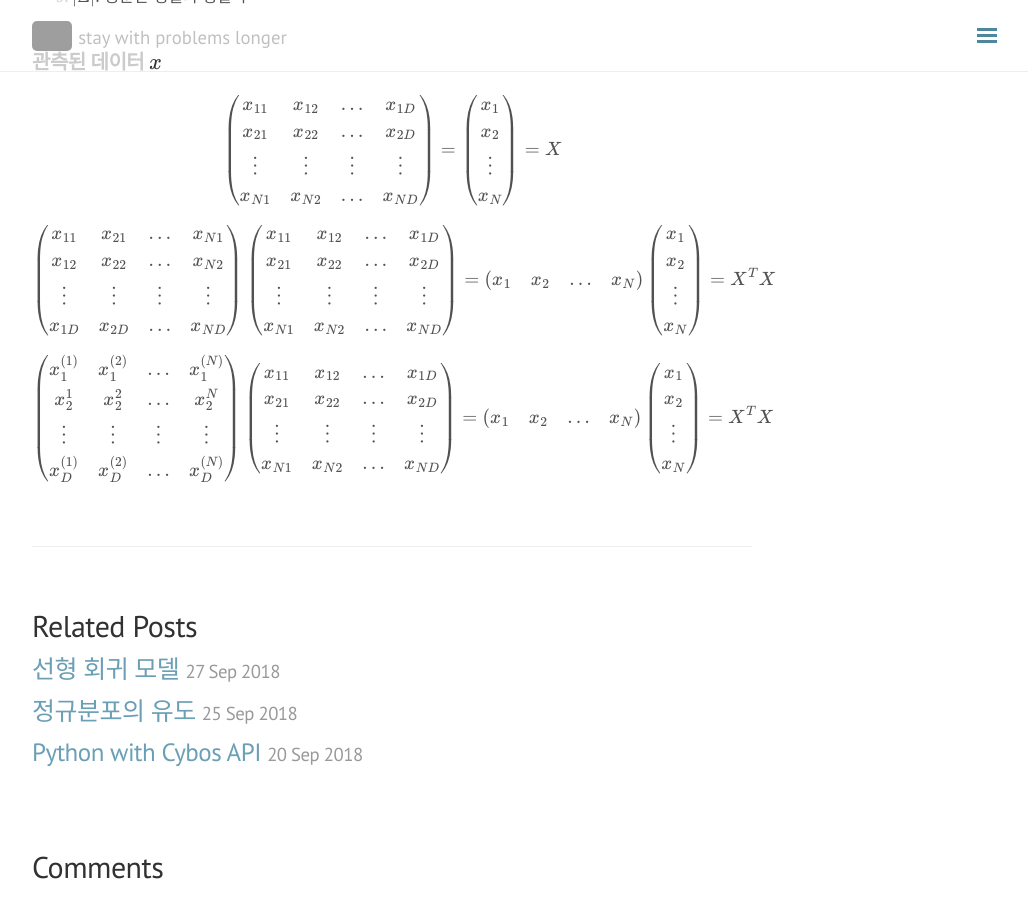
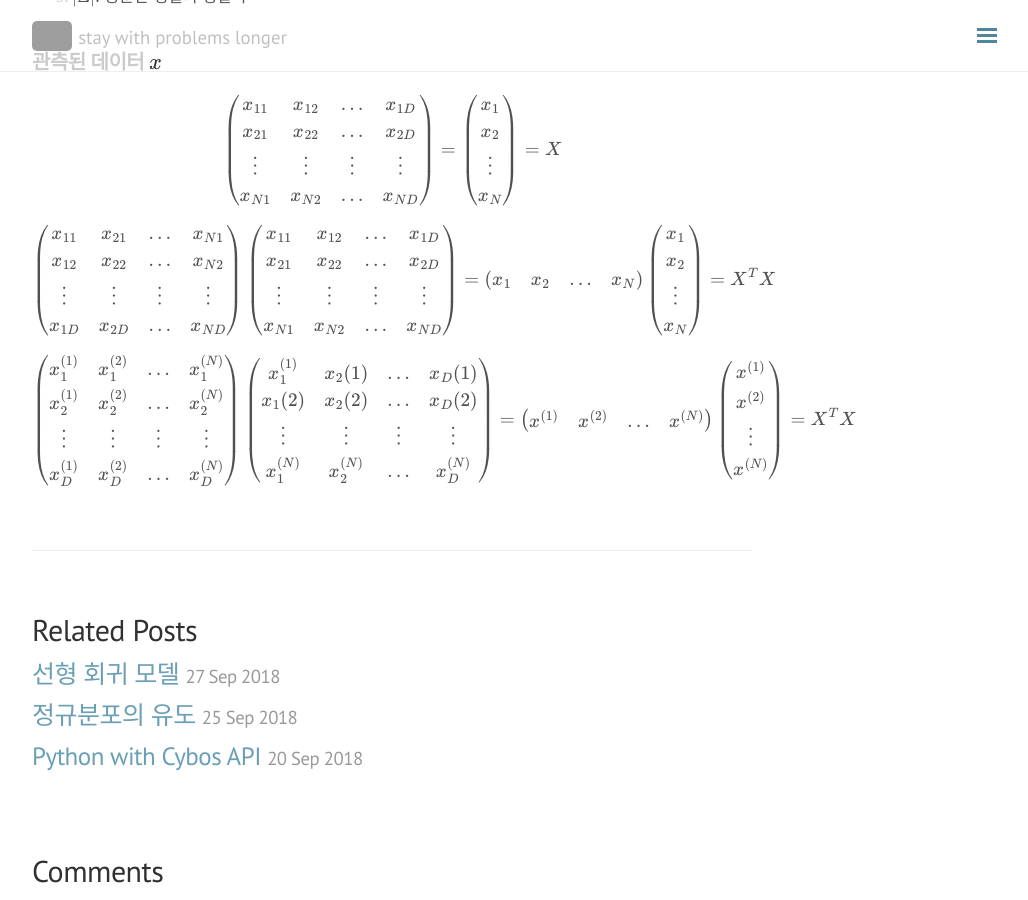
Before and after one commit to seokhoonj/seokhoonj.github.io, a Jekyll site: the page built from _posts/Math/2018-09-28-Math-gaussian_distribution.md, in a window 1280 px wide and 900 px high, scrolled down 910 px. Shown: the whole window, without its empty margins (248-1276 px from the left). Built offline with Jekyll 4.4.1, drawn with Linux system fonts in a browser that asks for light colours; nearby versions of some CDN libraries; formulas are drawn with MathJax 3; comment, search, counter and statistics services are not loaded; grey boxes are pictures that could not be loaded.

Commit message:
add _posts

```diff
--- a/_posts/Math/2018-09-28-Math-gaussian_distribution.md
+++ b/_posts/Math/2018-09-28-Math-gaussian_distribution.md
@@ -30,4 +30,4 @@ comments: false
 ## 관측된 데이터 $x$
 \\( \begin{pmatrix} x\_{11} & x\_{12} & \ldots & x\_{1D}  \\\\ x\_{21} & x\_{22} & \ldots & x\_{2D}  \\\\ \vdots  & \vdots  & \vdots & \vdots   \\\\ x\_{N1} & x\_{N2} & \ldots & x\_{ND}  \end{pmatrix} = \left(\begin{array}{c} x\_1 \\\\ x\_2 \\\\ \vdots \\\\ x\_N \end{array}\right) = X \\)
 \\( \begin{pmatrix} x\_{11} & x\_{21} & \ldots & x\_{N1}  \\\\ x\_{12} & x\_{22} & \ldots & x\_{N2}  \\\\ \vdots  & \vdots  & \vdots & \vdots   \\\\ x\_{1D} & x\_{2D} & \ldots & x\_{ND}  \end{pmatrix} \begin{pmatrix} x\_{11} & x\_{12} & \ldots & x\_{1D}  \\\\ x\_{21} & x\_{22} & \ldots & x\_{2D}  \\\\ \vdots  & \vdots  & \vdots & \vdots   \\\\ x\_{N1} & x\_{N2} & \ldots & x\_{ND} \end{pmatrix} = \left(\begin{array}{cccc} x\_1 & x\_2 & \ldots & x\_N \end{array}\right) \left(\begin{array}{c} x\_1 \\\\ x\_2 \\\\ \vdots \\\\ x\_N \end{array}\right) = X^T X\\)
-\\( \begin{pmatrix} x\_1^{(1)} & x\_1^{(2)} & \ldots & x\_1^{(N)}  \\\\ x\_2^{1} & x\_2^{2} & \ldots & x\_2^{N}  \\\\ \vdots  & \vdots  & \vdots & \vdots   \\\\ x\_D^{(1)} & x\_D^{(2)} & \ldots & x\_D^{(N)}  \end{pmatrix} \begin{pmatrix} x\_{11} & x\_{12} & \ldots & x\_{1D}  \\\\ x\_{21} & x\_{22} & \ldots & x\_{2D}  \\\\ \vdots  & \vdots  & \vdots & \vdots   \\\\ x\_{N1} & x\_{N2} & \ldots & x\_{ND} \end{pmatrix} = \left(\begin{array}{cccc} x\_1 & x\_2 & \ldots & x\_N \end{array}\right) \left(\begin{array}{c} x\_1 \\\\ x\_2 \\\\ \vdots \\\\ x\_N \end{array}\right) = X^T X\\)
+\\( \begin{pmatrix} x\_1^{(1)} & x\_1^{(2)} & \ldots & x\_1^{(N)}  \\\\ x\_2^{(1)} & x\_2^{(2)} & \ldots & x\_2^{(N)}  \\\\ \vdots  & \vdots  & \vdots & \vdots   \\\\ x\_D^{(1)} & x\_D^{(2)} & \ldots & x\_D^{(N)}  \end{pmatrix} \begin{pmatrix} x\_1^{(1)} & x\_2{(1)} & \ldots & x\_D{(1)}  \\\\ x\_1{(2)} & x\_2{(2)} & \ldots & x\_D{(2)}  \\\\ \vdots  & \vdots  & \vdots & \vdots   \\\\ x\_1^{(N)} & x\_2^{(N)} & \ldots & x\_D^{(N)} \end{pmatrix} = \left(\begin{array}{cccc} x^{(1)} & x^{(2)} & \ldots & x^{(N)} \end{array}\right) \left(\begin{array}{c} x^{(1)} \\\\ x^{(2)} \\\\ \vdots \\\\ x^{(N)} \end{array}\right) = X^T X\\)
```
